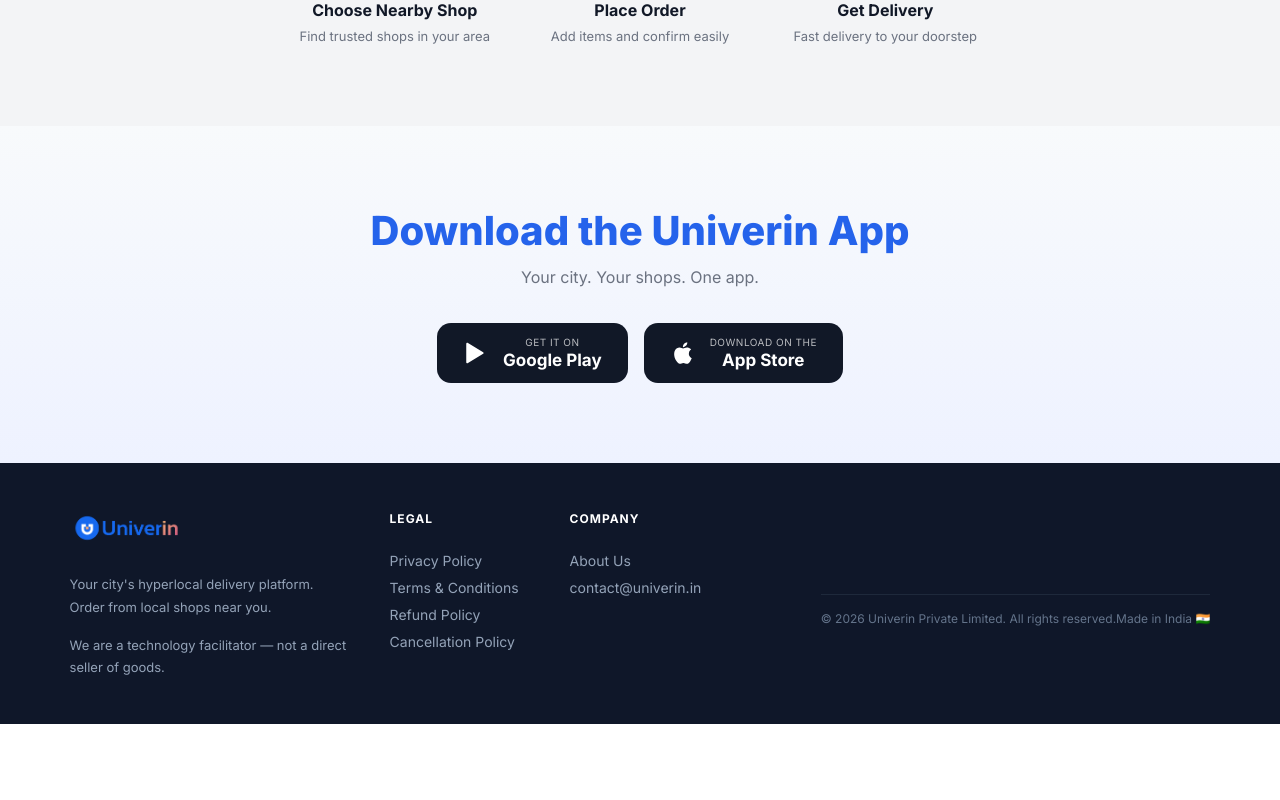
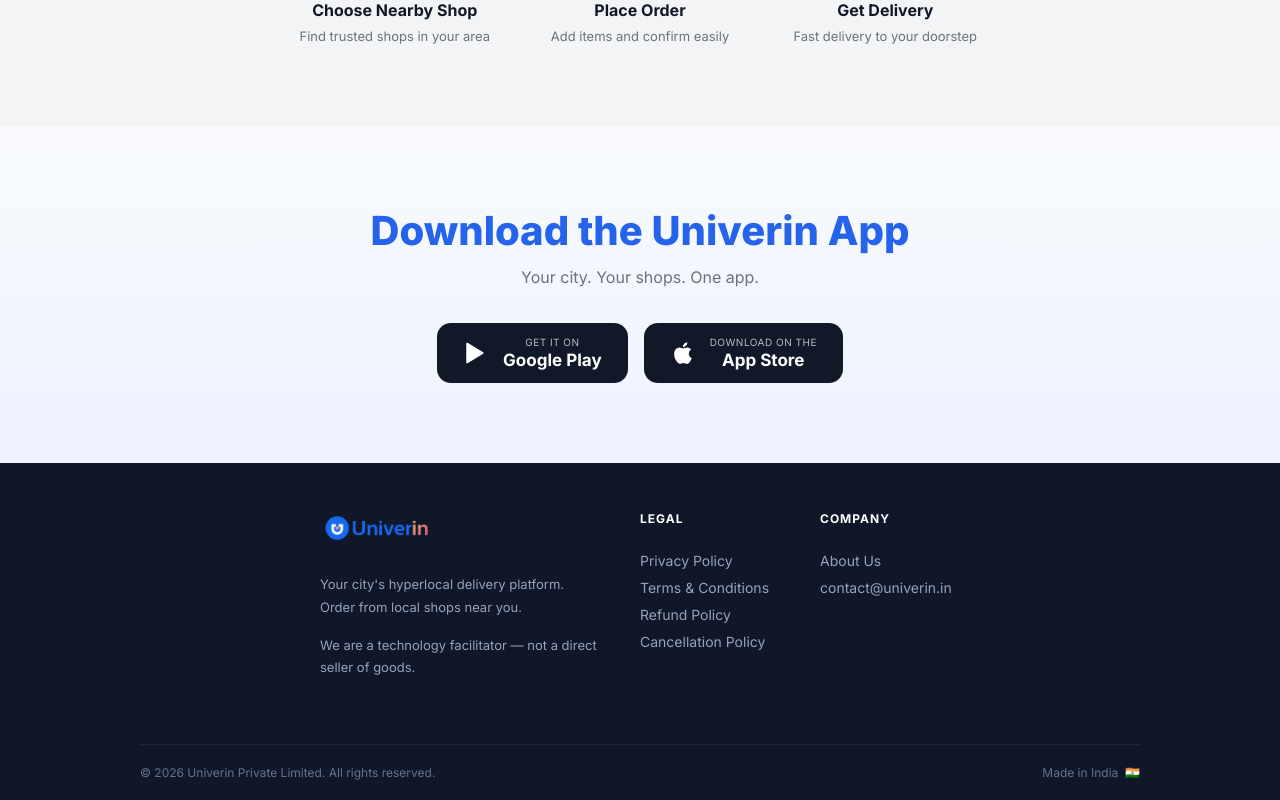
Before and after one commit to sravanipottipati/univerin-website, a React (Create React App) app: page / in a window 1280 px wide. Shown: the part 1811-2611 px from the top of the page. Before the commit the page ends 2535 px from the top, so only its background shows below. Built offline with nearby package versions, Linux system fonts and the light colour scheme.

Commit message:
Fix: footer bottom spacing

```diff
--- a/src/App.css
+++ b/src/App.css
@@ -108,7 +108,7 @@
 .footer-col { display: flex; flex-direction: column; gap: 10px; }
 .footer-col-link { color: #94a3b8; font-size: 14px; text-decoration: none; transition: color 0.2s; }
 .footer-col-link:hover { color: #fff; }
-.footer-bottom { border-top: 1px solid #1e293b; padding: 16px 0; max-width: 1000px; margin: 0 auto; display: flex; justify-content: space-between; align-items: center; }
+.footer-bottom { border-top: 1px solid #1e293b; padding: 20px 0; max-width: 1000px; margin: 0 auto; display: flex; justify-content: space-between; align-items: center; width: 100%; }
 .footer-bottom span { color: #64748b; font-size: 12px; }
 @media (max-width: 640px) {
   .footer-grid { grid-template-columns: 1fr 1fr; }
--- a/src/App.js
+++ b/src/App.js
@@ -162,7 +162,7 @@
         </div>
         <div className="footer-bottom">
           <span>© 2026 Univerin Private Limited. All rights reserved.</span>
-          <span>Made in India 🇮🇳</span>
+          <span>Made in India &nbsp;🇮🇳</span>
         </div>
       </footer>
     </div>
```
